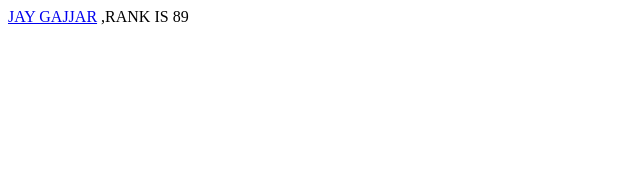
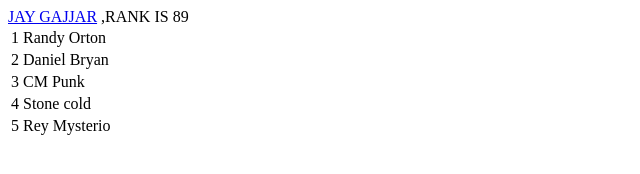
Before and after one commit to rikenchookshi/rikenchokshi.github.io, a plain HTML site: page index.html in a window 1280 px wide. Shown: the whole page, without its empty margins (0-640 px from the left). Drawn offline with Linux system fonts and the light colour scheme.

Commit message:
Update index.html

```diff
--- a/index.html
+++ b/index.html
@@ -7,6 +7,28 @@
 <BODY>
   <HOME>
     <a href="facebook.com">JAY GAJJAR</a> ,RANK IS 89
+    <table>
+      <tr>
+        <td>1</td>
+        <td>Randy Orton</td>
+      </tr>
+            <tr>
+        <td>2</td>
+        <td>Daniel Bryan</td>
+      </tr>
+            <tr>
+        <td>3</td>
+        <td>CM Punk</td>
+      </tr>
+            <tr>
+        <td>4</td>
+        <td>Stone cold</td>
+      </tr>
+            <tr>
+        <td>5</td>
+        <td>Rey Mysterio</td>
+      </tr>
+    </table>
     </HOME>
   </BODY>
 </HTML>
```
